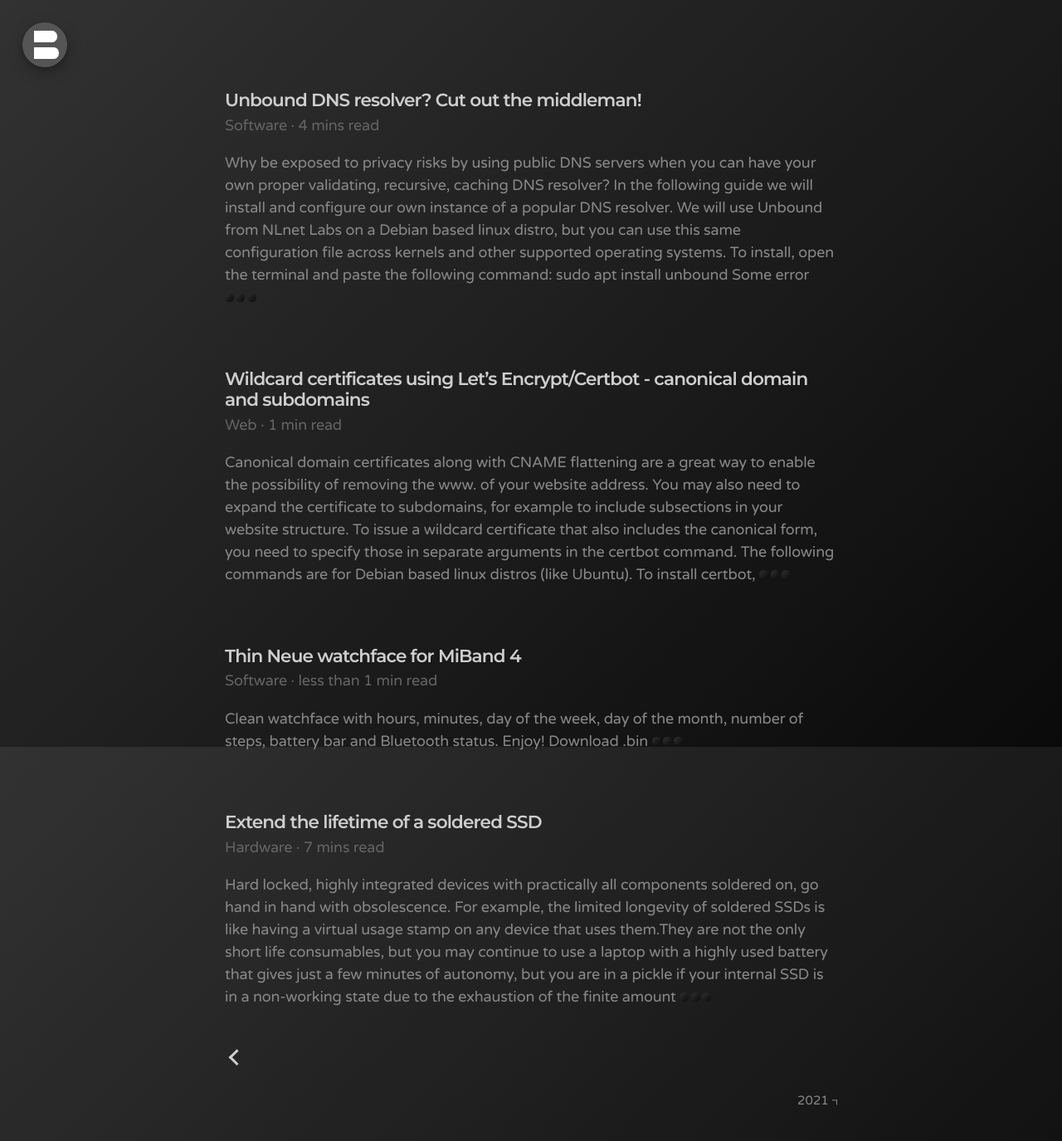
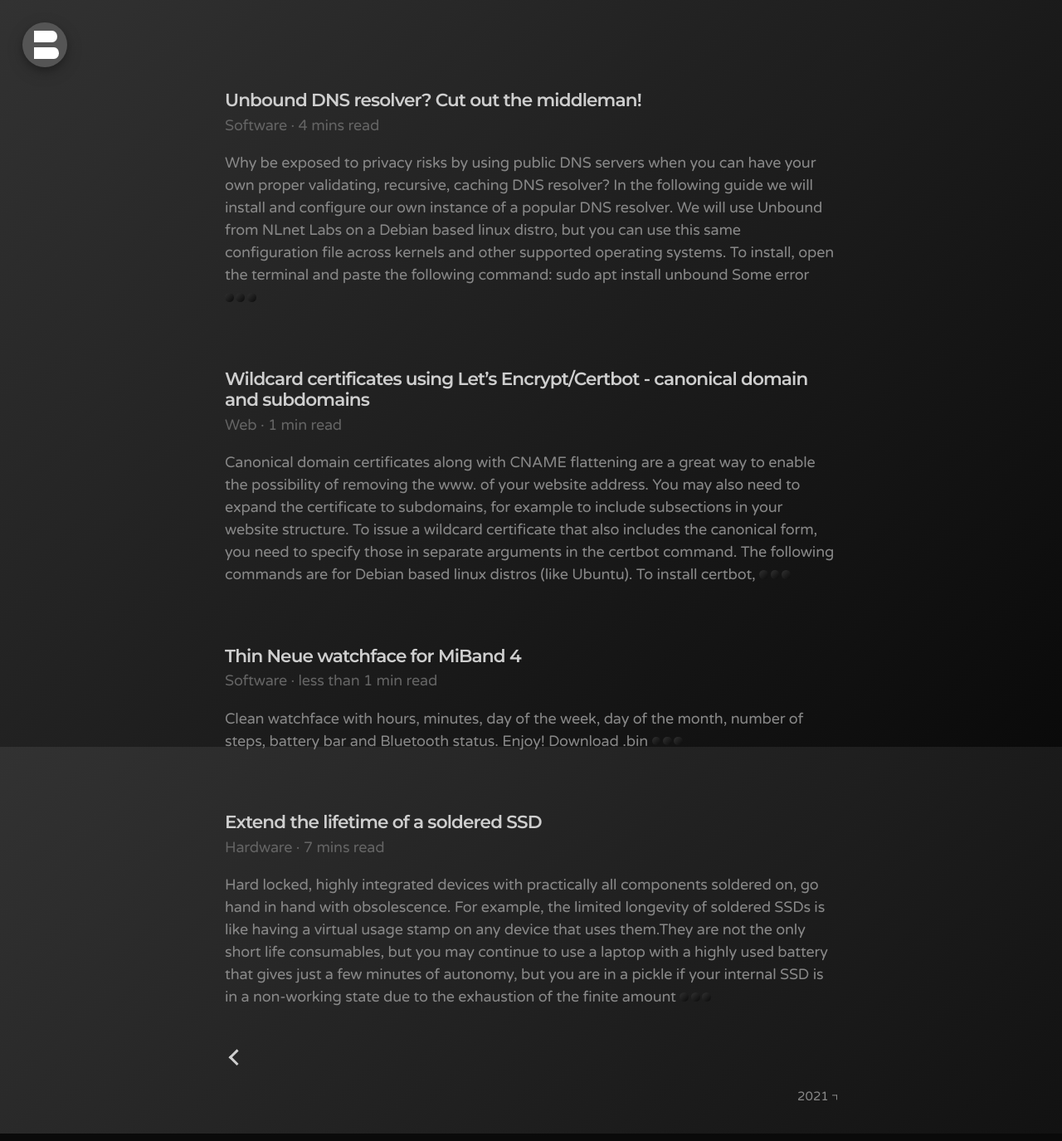
Before and after one commit to bonina/bonina.github.io, a Jekyll site: the page built from index.html, in a window 1280 px wide. Shown: the whole page at 83% size. Built offline with Jekyll 4.4.1, drawn with Linux system fonts in a browser that asks for light colours; the list of posts is cut into pages by our own code.

Commit message:
Update _layout.scss

```diff
--- a/_sass/_layout.scss
+++ b/_sass/_layout.scss
@@ -35,8 +35,8 @@
 }
 
 footer {
-  margin-top: 1.3rem;
-  margin-bottom: 2rem;
+  margin-top: 1rem;
+  margin-bottom: 1.8rem;
   float: right;
   user-select: none;
   -webkit-tap-highlight-color: transparent;
```
